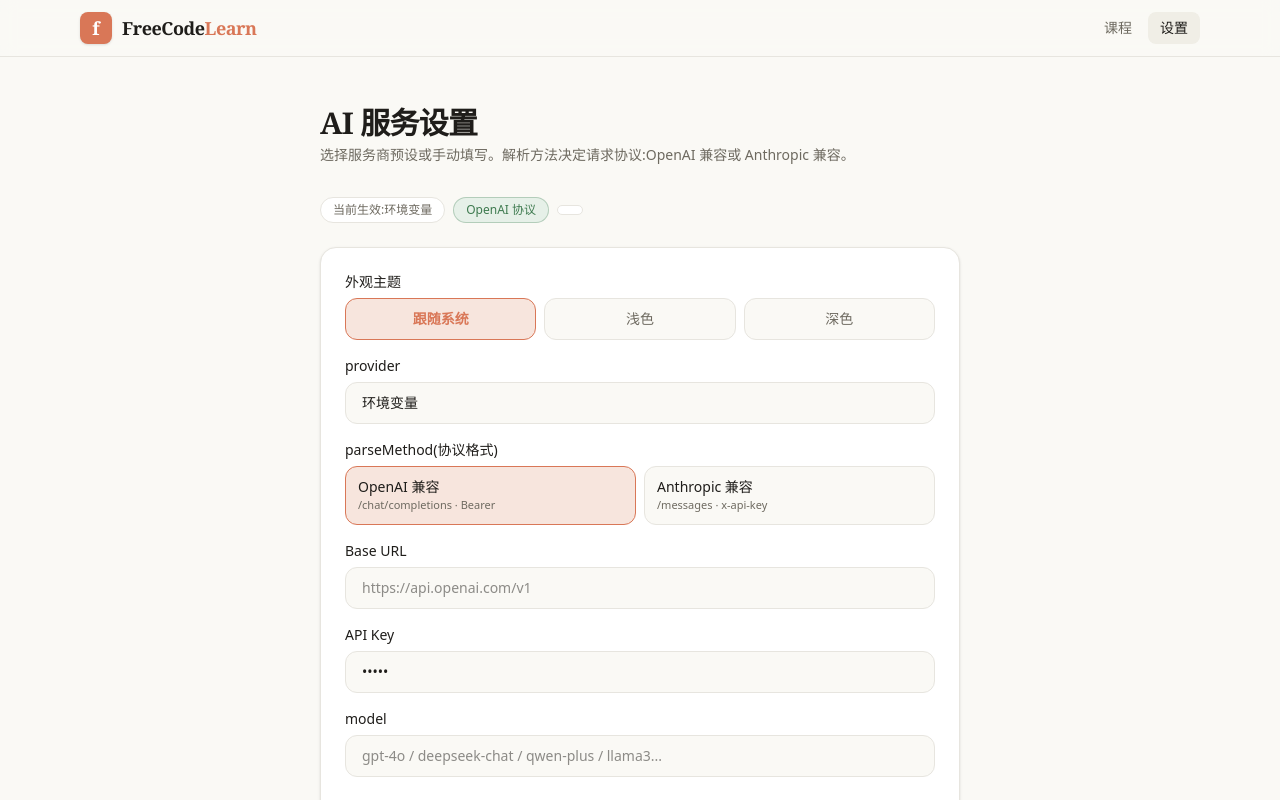
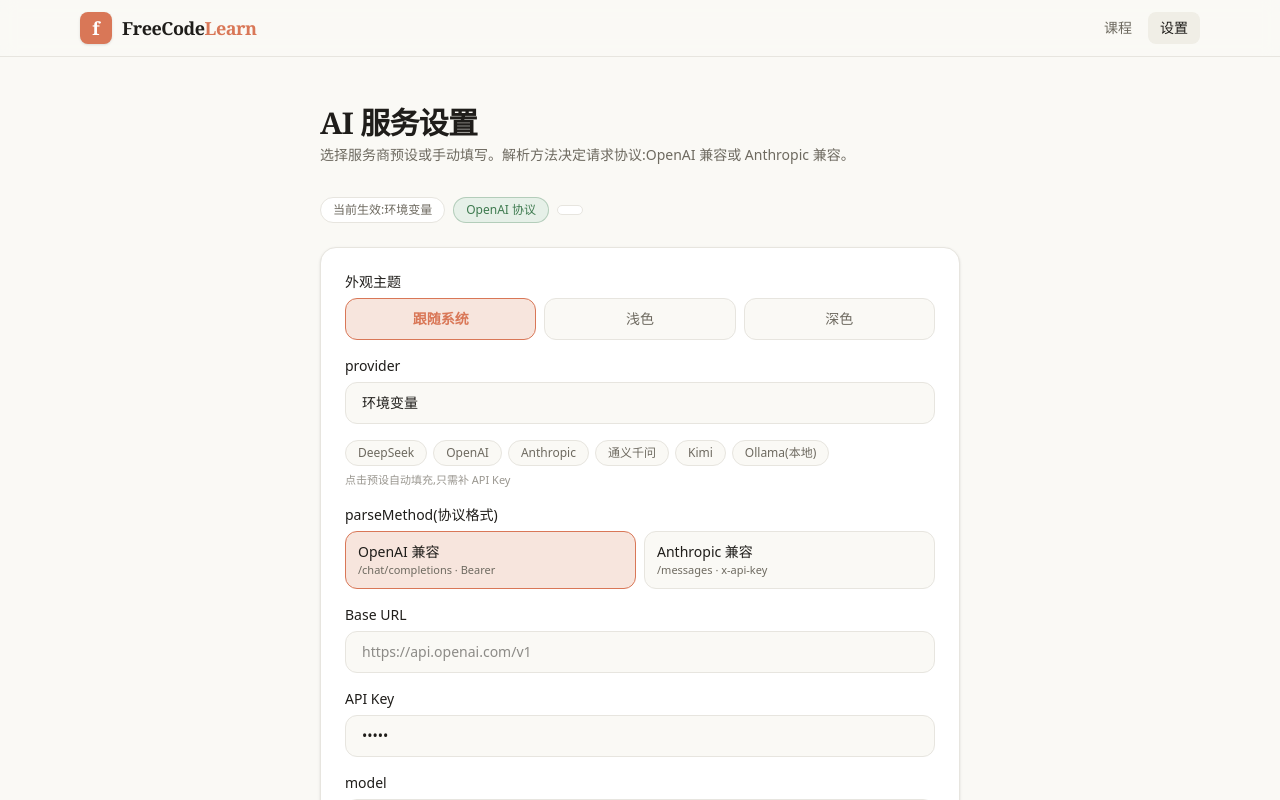
Before and after one commit to cuiJY-still-in-school/freecodelearn, a Next.js app: page /settings in a window 1280 px wide. Shown: the top 800 px of the page. Built offline with nearby package versions, Linux system fonts and the light colour scheme; no server answers.

Commit message:
feat: 设置页 AI 服务预设 — DeepSeek/OpenAI/Anthropic/通义/Kimi/Ollama 一键填充
- 点预设自动填 provider/baseUrl/model,Anthropic 自动切换协议
- 仅需补 API Key

```diff
--- a/app/settings/page.tsx
+++ b/app/settings/page.tsx
@@ -146,6 +146,34 @@ export default function SettingsPage() {
           placeholder="DeepSeek / OpenAI / Anthropic / 自定义..."
           className="mb-4 w-full rounded-xl border border-line bg-bg px-4 py-2.5 text-sm outline-none transition focus:border-accent focus:ring-2 focus:ring-accent/20"
         />
+        <div className="mb-4 flex flex-wrap gap-1.5">
+          {[
+            { name: "DeepSeek", baseUrl: "https://api.deepseek.com/v1", model: "deepseek-chat" },
+            { name: "OpenAI", baseUrl: "https://api.openai.com/v1", model: "gpt-4o-mini" },
+            { name: "Anthropic", baseUrl: "https://api.anthropic.com", model: "claude-sonnet-4-20250514" },
+            { name: "通义千问", baseUrl: "https://dashscope.aliyuncs.com/compatible-mode/v1", model: "qwen-plus" },
+            { name: "Kimi", baseUrl: "https://api.moonshot.cn/v1", model: "moonshot-v1-8k" },
+            { name: "Ollama(本地)", baseUrl: "http://127.0.0.1:11434/v1", model: "qwen2.5" },
+          ].map((p) => (
+            <button
+              key={p.name}
+              type="button"
+              onClick={() => {
+                setProvider(p.name);
+                setBaseUrl(p.baseUrl);
+                setModel(p.model);
+                setParseMethod(p.name === "Anthropic" ? "anthropic" : "openai");
+              }}
+              className="rounded-full border border-line bg-bg px-3 py-1 text-xs text-ink-soft transition hover:border-accent/50 hover:bg-accent-soft/40 hover:text-accent"
+              title={`${p.baseUrl} · ${p.model}`}
+            >
+              {p.name}
+            </button>
+          ))}
+          <span className="self-center text-[11px] text-ink-soft/70">
+            点击预设自动填充,只需补 API Key
+          </span>
+        </div>
         <label className="mb-1.5 block text-sm font-medium text-ink">
           parseMethod(协议格式)
         </label>
```
